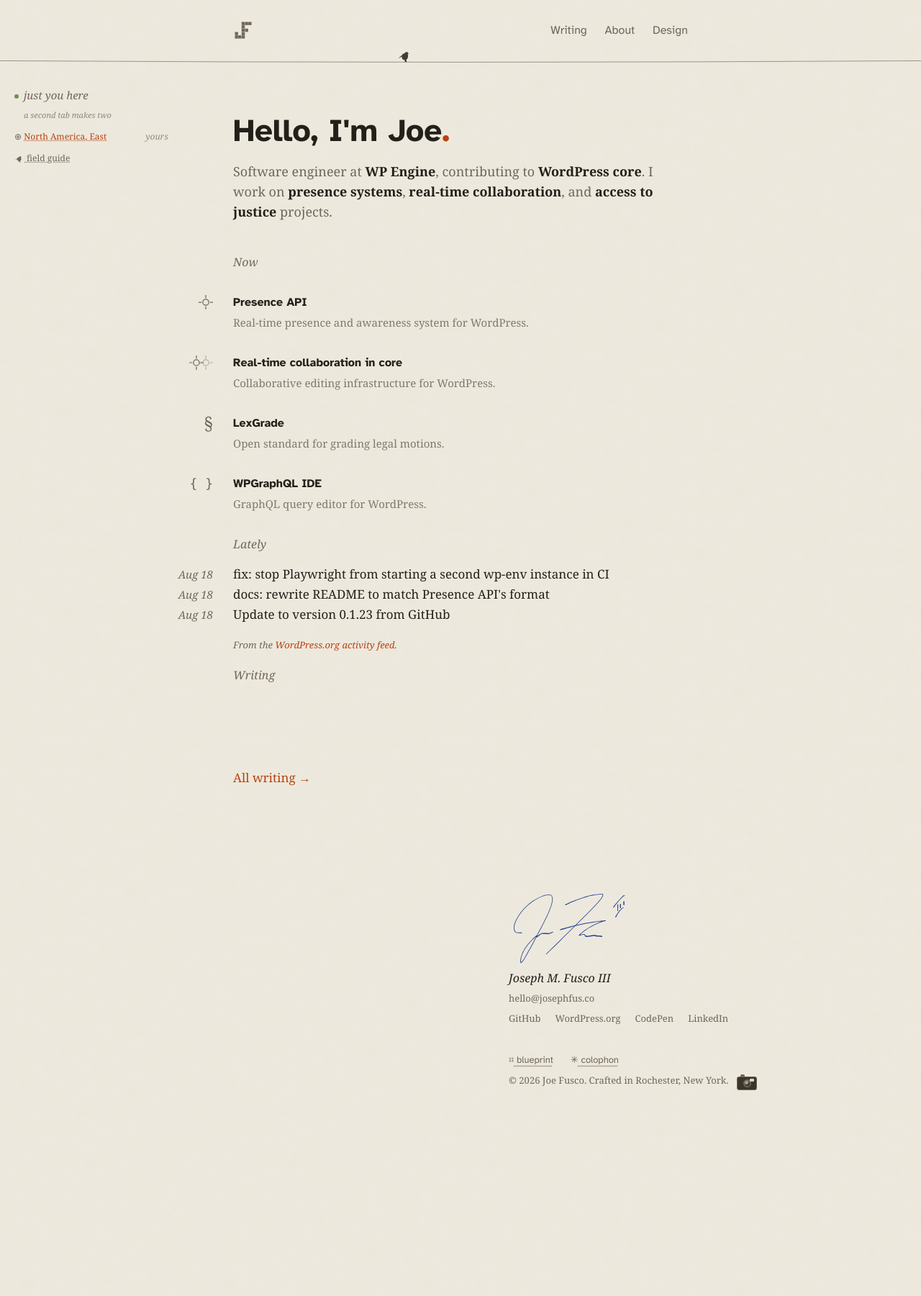
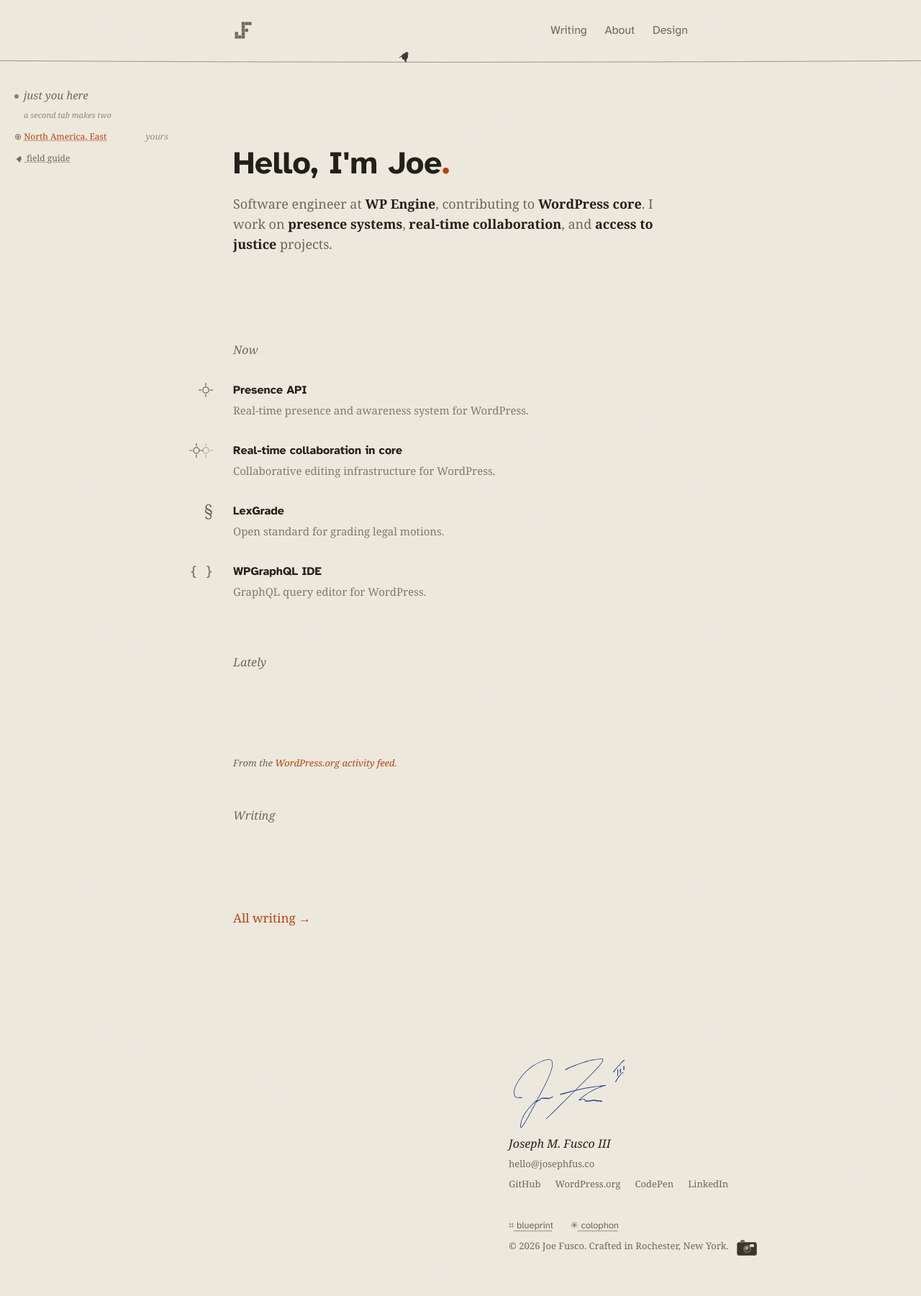
Before and after one commit to josephfusco/josephfusco.github.io, a Jekyll site: the page built from index.html, in a window 1280 px wide. Shown: the whole page at 72% size. Built offline with Jekyll 4.4.1, drawn with Linux system fonts in a browser that asks for light colours; before the commit the page ends 1571 px from its top, so only the background shows below that.

Commit message:
Apply golden ratio to sections

```diff
--- a/assets/css/redesign.css
+++ b/assets/css/redesign.css
@@ -96,14 +96,7 @@
 }
 .site-nav a[aria-current="page"] { color: var(--fg); }
 
-/* Hero */
-.hero { padding: calc(var(--lh) * 2) 0 var(--lh); }
-.hero h1 {
-  font-size: clamp(1.9rem, 5vw, 2.6rem);
-  line-height: calc(var(--lh) * 2);
-  letter-spacing: 0;
-  margin: 0 0 0.875rem;
-}
+/* Hero: removed - using rhythm layer version */
 .hero p.lede {
   font-size: 1.0625rem;
   line-height: var(--lh);
@@ -891,8 +884,8 @@
 .site-name-text { font-size: 1.375rem; line-height: var(--lh); }
 .site-nav a { font-size: 1rem; line-height: var(--lh); }
 
-/* Hero */
-.hero { padding: var(--lh) 0 0; }
+/* Hero: dominant section with golden ratio emphasis */
+.hero { padding: calc(var(--lh) * 2.618) 0 calc(var(--lh) * 1.618); }
 
 .field-note .status {
   font-family: inherit;
@@ -915,8 +908,12 @@
 
 /* Proof: one serif italic line between hairlines, on the grid */
 
-/* Sections */
-section.block { padding: 0.875rem 0 0; }
+/* Sections: primary get φ spacing, secondary recede */
+section.block { padding: calc(var(--lh) * 1.618) 0 var(--lh); }
+section.block[aria-label*="Lately"],
+section.block[aria-label*="writing"] {
+  padding: var(--lh) 0 calc(var(--lh) * 0.618);
+}
 section.block > h2 {
   line-height: var(--lh);
 }
```
